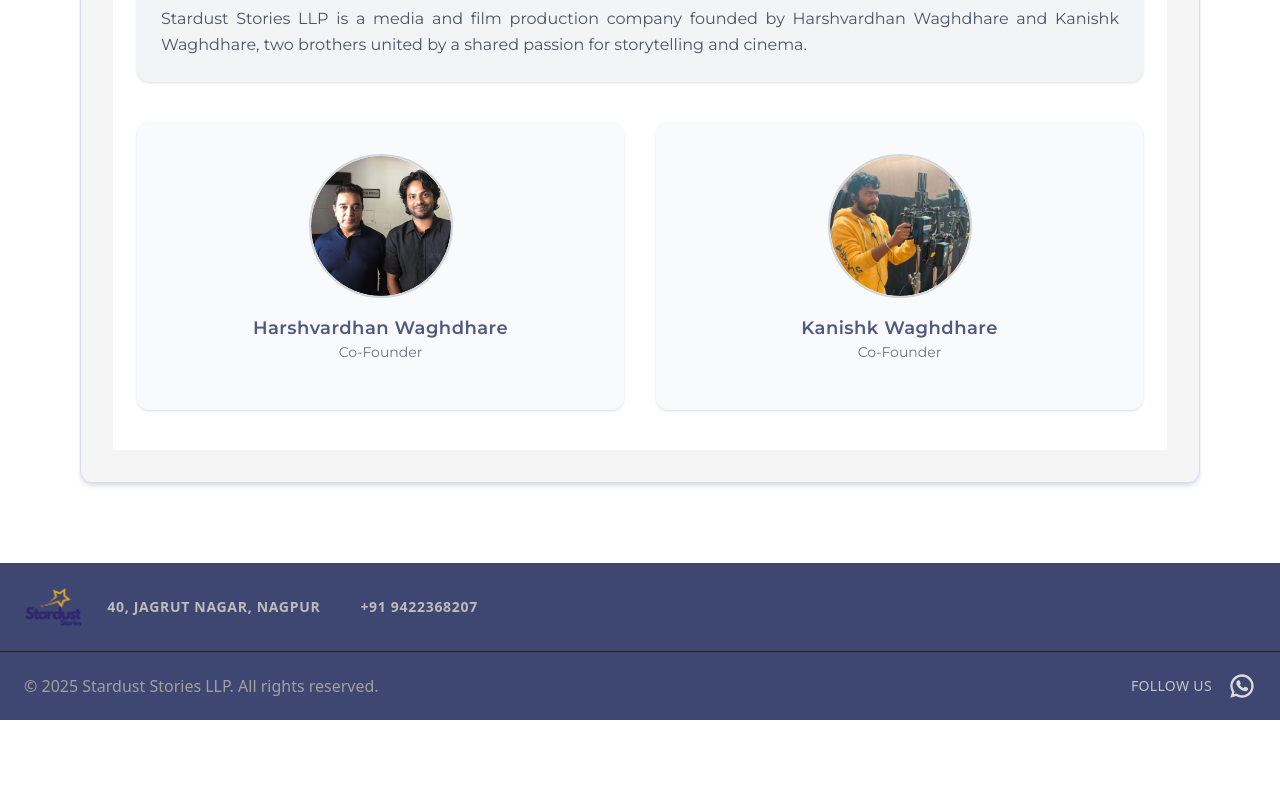
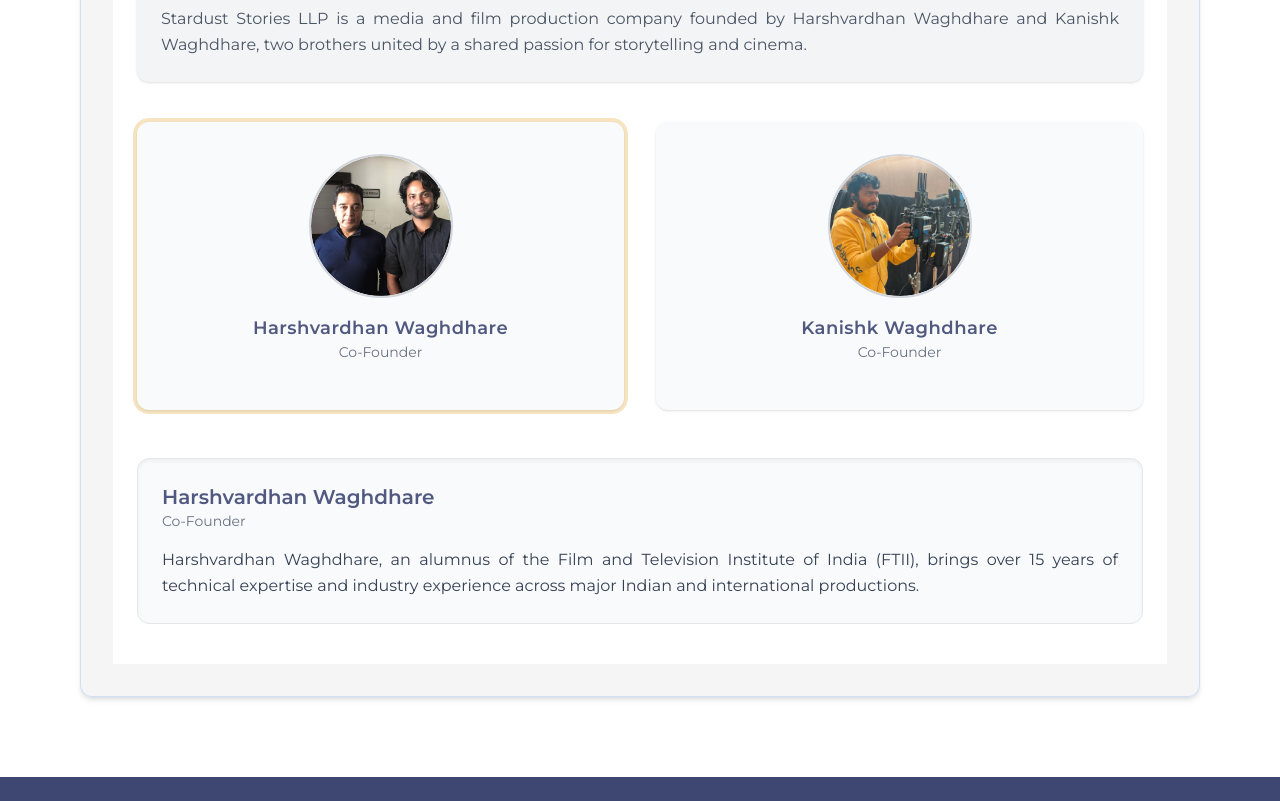
Before and after one commit to starduststoriesllp-creator/stardust-portfolio, a Next.js app: page /about in a window 1280 px wide. Shown: the part 600-1401 px from the top of the page. Before the commit the page ends 1320 px from the top, so only its background shows below. Built offline with nearby package versions, Linux system fonts and the light colour scheme.

Commit message:
minor changes about us

```diff
--- a/src/app/about/page.tsx
+++ b/src/app/about/page.tsx
@@ -20,7 +20,7 @@
 ];
 
 const About = () => {
-  const [selectedId, setSelectedId] = useState<number | null>(null);
+  const [selectedId, setSelectedId] = useState<number | null>(team[0].id);
   const selectedMember = team.find((m) => m.id === selectedId) || null;
 
   return (
@@ -59,7 +59,7 @@
               {team.map((member) => (
                 <button
                   key={member.id}
-                  onClick={() => setSelectedId((prev) => (prev === member.id ? null : member.id))}
+                  onClick={() => setSelectedId(member.id)}
                   aria-pressed={selectedId === member.id}
                   className={`text-left bg-gray-50 p-8 rounded-xl transition shadow-sm hover:shadow-xl focus:outline-none ${
                     selectedId === member.id ? "ring-4 ring-[#e1a730]/30" : ""
```
